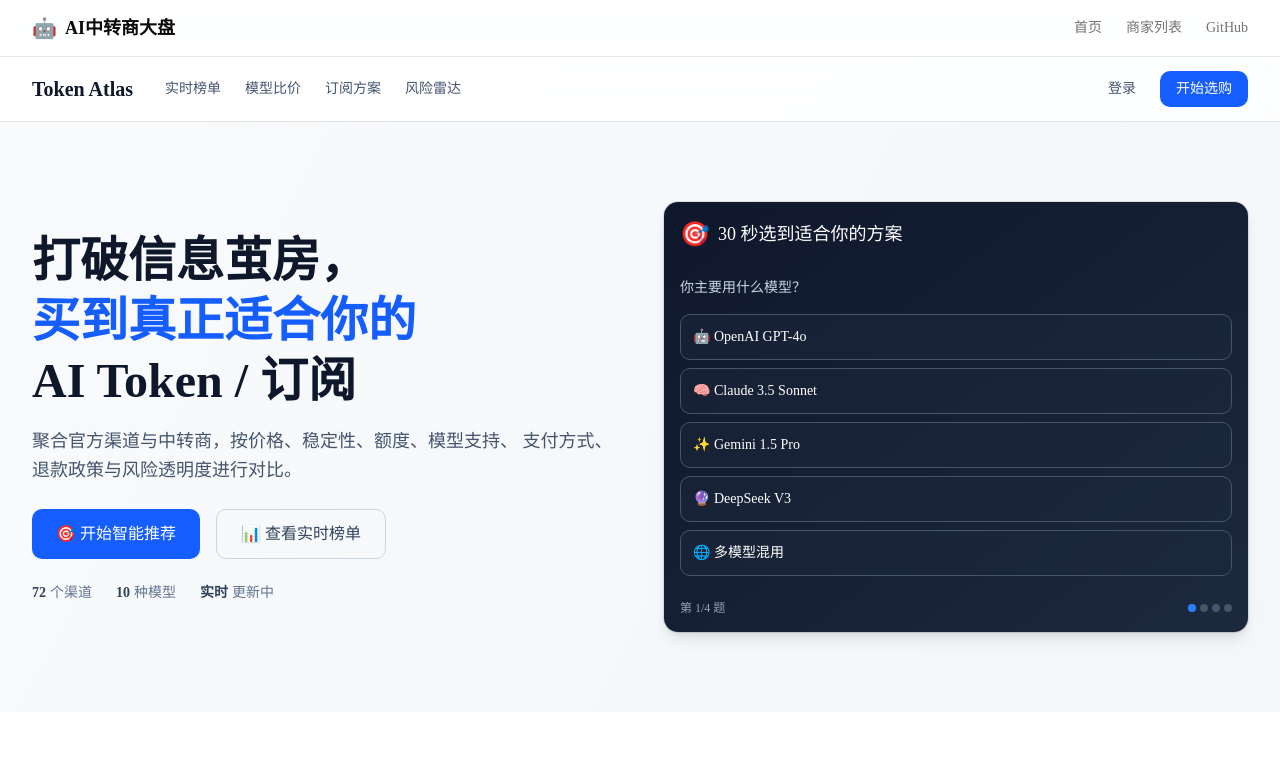
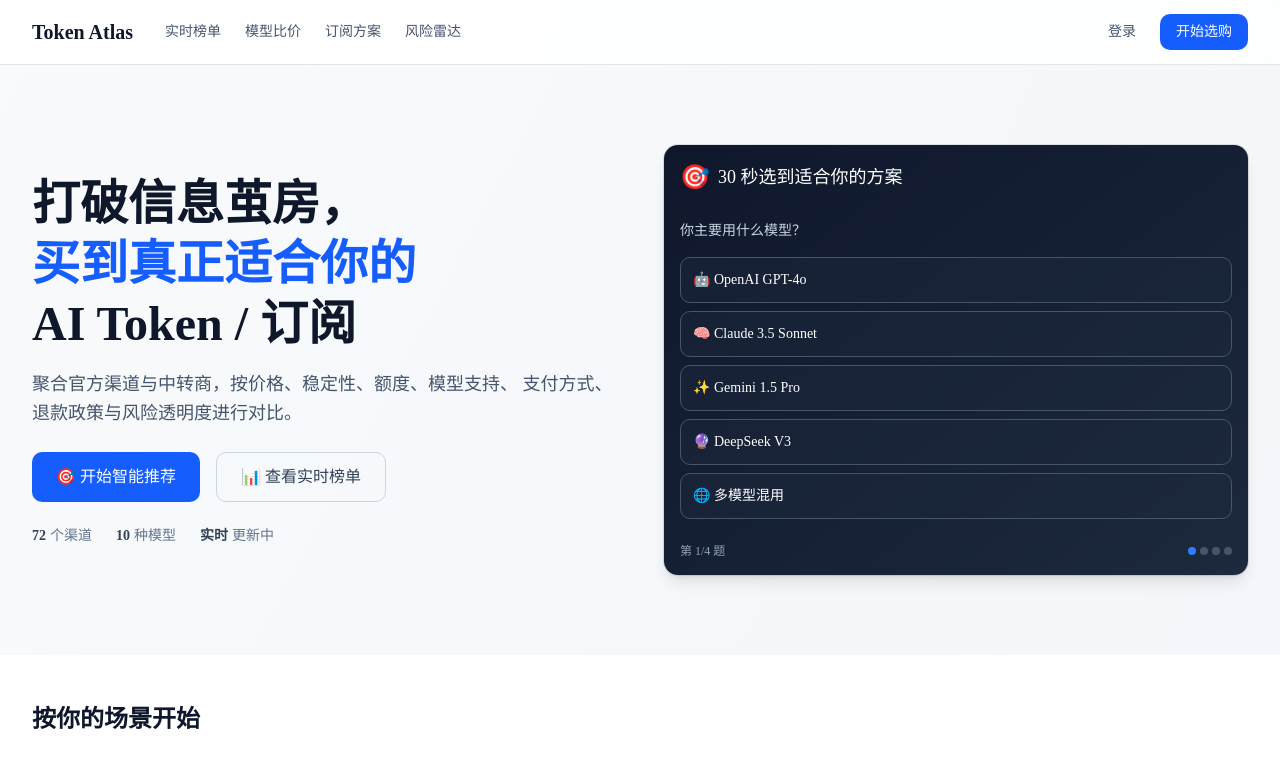
Before and after one commit to Indomi/ai-relay-dashboard, a Next.js app: page / in a window 1280 px wide. Shown: the top 759 px of the page. Built offline with nearby package versions, Linux system fonts and the light colour scheme.

Commit message:
fix: remove default header and footer from layout - pages now have their own navigation

```diff
--- a/src/app/layout.tsx
+++ b/src/app/layout.tsx
@@ -1,6 +1,5 @@
 import type { Metadata } from "next";
 import { Geist, Geist_Mono } from "next/font/google";
-import Link from "next/link";
 import "./globals.css";
 
 const geistSans = Geist({
@@ -14,8 +13,8 @@
 });
 
 export const metadata: Metadata = {
-  title: "AI中转商大盘",
-  description: "全网AI中转商信息聚合平台，打破信息茧房",
+  title: "Token Atlas - AI Token 与订阅透明选购平台",
+  description: "聚合官方与中转渠道，帮你按价格、稳定性、模型支持和风险透明度，选到真正合适的 AI Token / 订阅方案",
 };
 
 export default function RootLayout({
@@ -25,36 +24,8 @@
 }>) {
   return (
     <html lang="zh-CN" className={`${geistSans.variable} ${geistMono.variable} h-full antialiased`}>
-      <body className="min-h-full flex flex-col bg-gray-50/50">
-        <header className="sticky top-0 z-50 w-full border-b bg-white/80 backdrop-blur-md">
-          <div className="max-w-7xl mx-auto px-4 sm:px-6 lg:px-8">
-            <div className="flex h-14 items-center justify-between">
-              <Link href="/" className="flex items-center gap-2 font-semibold text-lg">
-                <span className="text-xl">🤖</span>
-                <span>AI中转商大盘</span>
-              </Link>
-              <nav className="flex items-center gap-6 text-sm">
-                <Link href="/" className="text-muted-foreground hover:text-foreground transition-colors">
-                  首页
-                </Link>
-                <Link href="/providers" className="text-muted-foreground hover:text-foreground transition-colors">
-                  商家列表
-                </Link>
-                <a href="https://github.com" target="_blank" rel="noopener noreferrer" className="text-muted-foreground hover:text-foreground transition-colors">
-                  GitHub
-                </a>
-              </nav>
-            </div>
-          </div>
-        </header>
-        <main className="flex-1">
-          {children}
-        </main>
-        <footer className="border-t py-6 text-center text-sm text-muted-foreground">
-          <div className="max-w-7xl mx-auto px-4">
-            <p>AI中转商大盘 — 全网AI中转商信息聚合平台 · 数据仅供参考</p>
-          </div>
-        </footer>
+      <body className="min-h-full bg-gray-50/50">
+        {children}
       </body>
     </html>
   );
```
